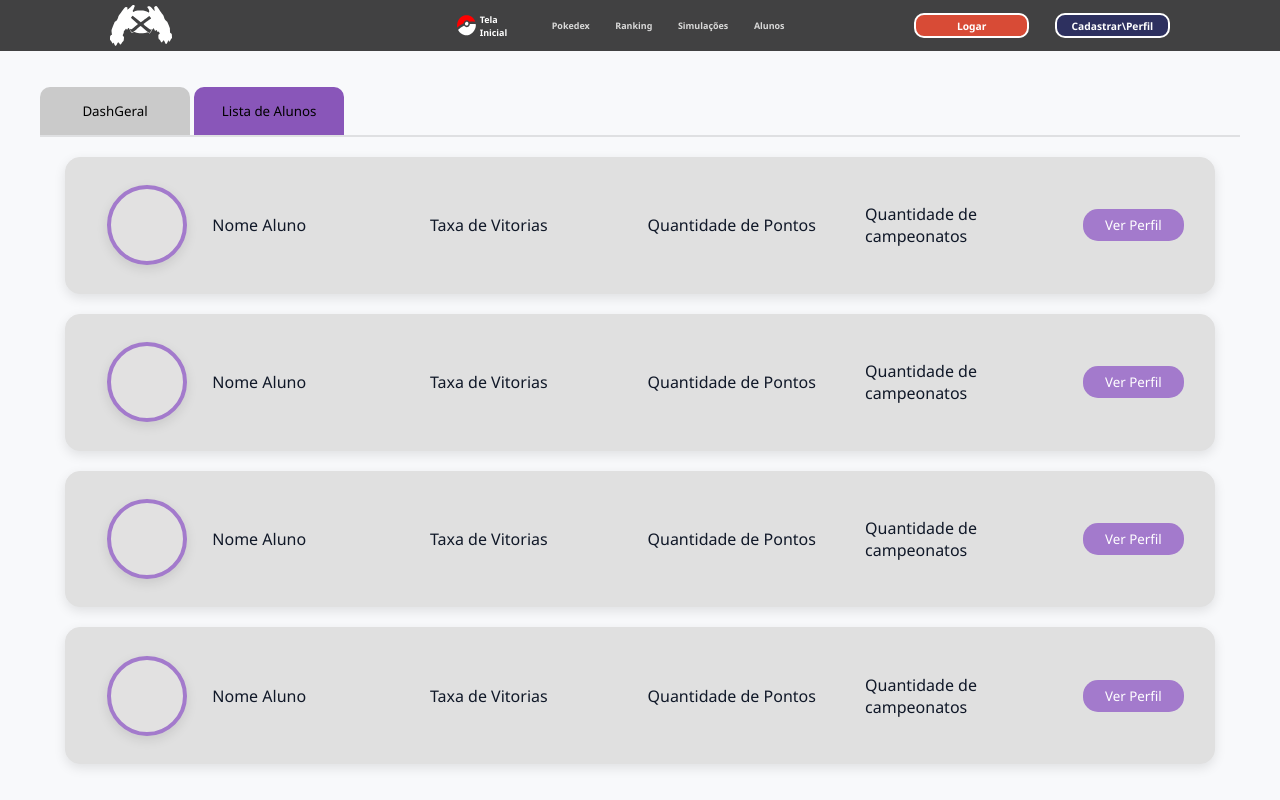
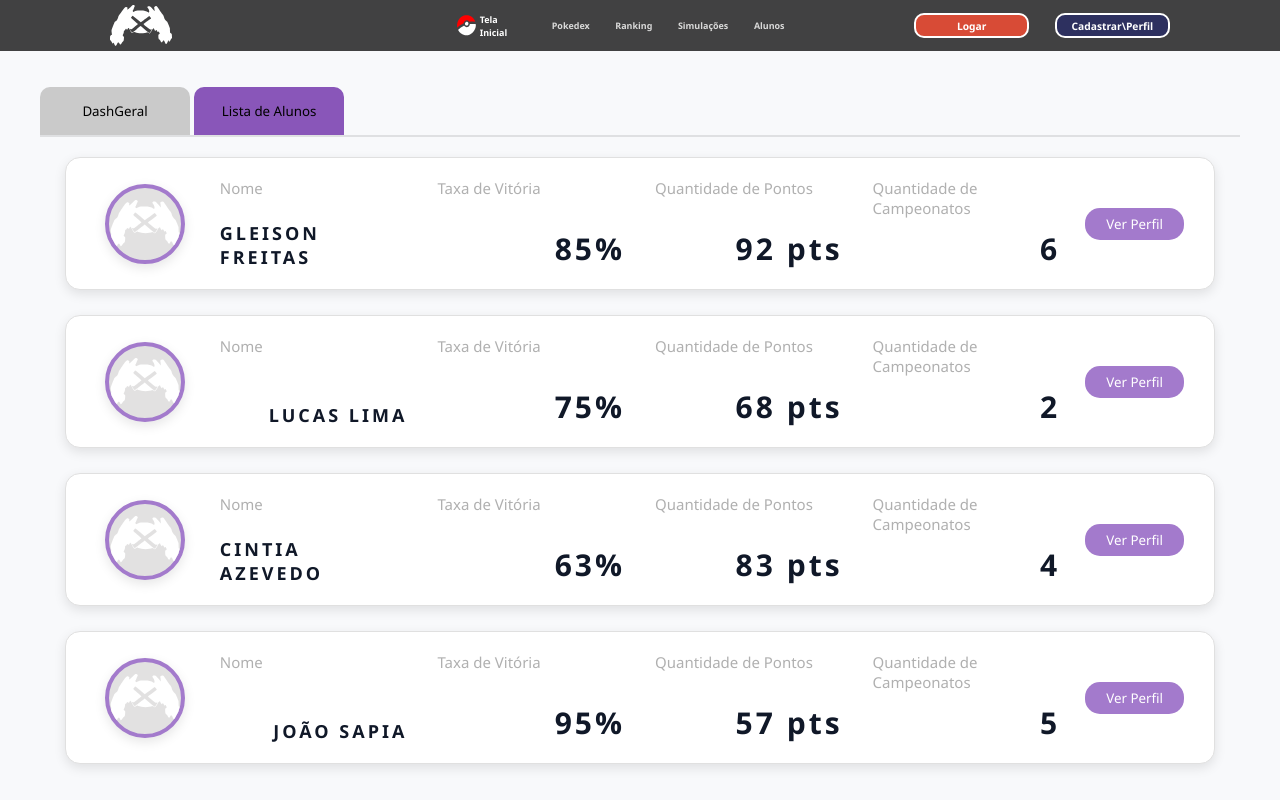
Before and after one commit to Project-MetaDex/Sprint-2, a website: page public/tela-alunos.html in a window 1280 px wide. Both pictures are taken after a click on the button "Lista de Alunos". Drawn offline with Linux system fonts and the light colour scheme.

Commit message:
Ajustes nas telas de alunos

```diff
--- a/public/css/tela-alunos.css
+++ b/public/css/tela-alunos.css
@@ -135,11 +135,11 @@ body {
     display: grid;
     grid-template-columns: 1fr;
     grid-template-rows: repeat(4, 1fr);
-    gap: 20px;
+    gap: 25px;
 }
 
 .info-aluno {
-    background-color: #e0e0e0;
+    background-color: #FFFFFF;
     height: 100%;
     padding: 0px 30px;
     border-radius: 15px;
@@ -149,7 +149,7 @@ body {
     display: grid;
     grid-template-columns: 0.5fr repeat(4, 1fr) 0.5fr;
     align-items: center;
-    gap: 15px;
+    gap: 20px;
 
     transition: 0.5s;
 }
@@ -170,6 +170,95 @@ body {
     justify-self: center;
 }
 
+.imagem-perfil img {
+    height: 100%;
+    width: 100%;
+}
+
+.nome {
+    height: 77%;
+    padding: 5px;
+    display: flex;
+    flex-direction: column;
+    justify-content: space-between;
+}
+
+.nome strong {
+    text-transform: uppercase;
+    letter-spacing: 3px;
+    font-size: 18px;
+    align-self: flex-end;
+}
+
+.nome small {
+    font-size: 15px;
+    color: #b0b0b0;
+    font-weight: 400;
+}
+
+.tx-vitoria {
+    height: 77%;
+    padding: 5px;
+
+    display: flex;
+    flex-direction: column;
+    justify-content: space-between;
+}
+
+.tx-vitoria small {
+    font-size: 15px;
+    color: #b0b0b0;
+    font-weight: 400;
+}
+
+.tx-vitoria strong {
+    font-size: 30px;
+    letter-spacing: 3px;
+    align-self: flex-end;
+}
+
+.qtd-pontos {
+    height: 77%;
+    padding: 5px;
+
+    display: flex;
+    flex-direction: column;
+    justify-content: space-between;
+}
+
+.qtd-pontos small {
+    font-size: 15px;
+    color: #b0b0b0;
+    font-weight: 400;
+}
+
+.qtd-pontos strong {
+    font-size: 30px;
+    letter-spacing: 3px;
+    align-self: flex-end;
+}
+
+.qtd-camp {
+    height: 77%;
+    padding: 5px;
+
+    display: flex;
+    flex-direction: column;
+    justify-content: space-between;
+}
+
+.qtd-camp small {
+    font-size: 15px;
+    color: #b0b0b0;
+    font-weight: 400;
+}
+
+.qtd-camp strong {
+    font-size: 30px;
+    letter-spacing: 3px;
+    align-self: flex-end;
+}
+
 .btn-verPerfil {
     background-color: #A37ACC;
     border-radius: 15px;
--- a/public/tela-alunos.html
+++ b/public/tela-alunos.html
@@ -80,45 +80,93 @@
 
         <div class="info-aluno">
           <div class="imagem-perfil">
-            <!-- <img src="./assets/icon/Logo-Nav.svg" alt=""> -->
+            <img src="./assets/icon/Logo-Nav.svg" alt="">
           </div>
-          <div>Nome Aluno</div>
-          <div>Taxa de Vitorias</div>
-          <div>Quantidade de Pontos</div>
-          <div>Quantidade de campeonatos</div>
+          <div class="nome">
+            <small>Nome</small>
+            <strong>Gleison Freitas</strong>
+          </div>
+          <div class="tx-vitoria">
+            <small>Taxa de Vitória</small>
+            <strong>85%</strong>
+          </div>
+          <div class="qtd-pontos">
+            <small>Quantidade de Pontos</small>
+            <strong>92 pts</strong>
+          </div>
+          <div class="qtd-camp">
+            <small>Quantidade de Campeonatos</small>
+            <strong>6</strong>
+          </div>
           <button class="btn-verPerfil" onclick="irParaAluno()">Ver Perfil</button>
         </div>
 
-        <div class="info-aluno" onclick="irParaAluno()">
+        <div class="info-aluno">
           <div class="imagem-perfil">
-            <!-- <img src="./assets/icon/Logo-Nav.svg" alt=""> -->
+            <img src="./assets/icon/Logo-Nav.svg" alt="">
           </div>
-          <div>Nome Aluno</div>
-          <div>Taxa de Vitorias</div>
-          <div>Quantidade de Pontos</div>
-          <div>Quantidade de campeonatos</div>
+          <div class="nome">
+            <small>Nome</small>
+            <strong>Lucas Lima</strong>
+          </div>
+          <div class="tx-vitoria">
+            <small>Taxa de Vitória</small>
+            <strong>75%</strong>
+          </div>
+          <div class="qtd-pontos">
+            <small>Quantidade de Pontos</small>
+            <strong>68 pts</strong>
+          </div>
+          <div class="qtd-camp">
+            <small>Quantidade de Campeonatos</small>
+            <strong>2</strong>
+          </div>
           <button class="btn-verPerfil" onclick="irParaAluno()">Ver Perfil</button>
         </div>
 
-        <div class="info-aluno" onclick="irParaAluno()">
+        <div class="info-aluno">
           <div class="imagem-perfil">
-            <!-- <img src="./assets/icon/Logo-Nav.svg" alt=""> -->
+            <img src="./assets/icon/Logo-Nav.svg" alt="">
           </div>
-          <div>Nome Aluno</div>
-          <div>Taxa de Vitorias</div>
-          <div>Quantidade de Pontos</div>
-          <div>Quantidade de campeonatos</div>
+          <div class="nome">
+            <small>Nome</small>
+            <strong>Cintia Azevedo</strong>
+          </div>
+          <div class="tx-vitoria">
+            <small>Taxa de Vitória</small>
+            <strong>63%</strong>
+          </div>
+          <div class="qtd-pontos">
+            <small>Quantidade de Pontos</small>
+            <strong>83 pts</strong>
+          </div>
+          <div class="qtd-camp">
+            <small>Quantidade de Campeonatos</small>
+            <strong>4</strong>
+          </div>
           <button class="btn-verPerfil" onclick="irParaAluno()">Ver Perfil</button>
         </div>
 
-        <div class="info-aluno" onclick="irParaAluno()">
+        <div class="info-aluno">
           <div class="imagem-perfil">
-            <!-- <img src="./assets/icon/Logo-Nav.svg" alt=""> -->
+            <img src="./assets/icon/Logo-Nav.svg" alt="">
           </div>
-          <div>Nome Aluno</div>
-          <div>Taxa de Vitorias</div>
-          <div>Quantidade de Pontos</div>
-          <div>Quantidade de campeonatos</div>
+          <div class="nome">
+            <small>Nome</small>
+            <strong>João Sapia</strong>
+          </div>
+          <div class="tx-vitoria">
+            <small>Taxa de Vitória</small>
+            <strong>95%</strong>
+          </div>
+          <div class="qtd-pontos">
+            <small>Quantidade de Pontos</small>
+            <strong>57 pts</strong>
+          </div>
+          <div class="qtd-camp">
+            <small>Quantidade de Campeonatos</small>
+            <strong>5</strong>
+          </div>
           <button class="btn-verPerfil" onclick="irParaAluno()">Ver Perfil</button>
         </div>
 
```
Also changed, not shown: public/css/tela-aluno.css (+24 -4 lines), public/tela-aluno.html (+9 -1 lines).
